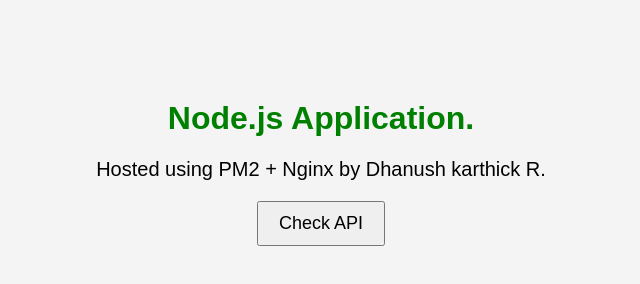
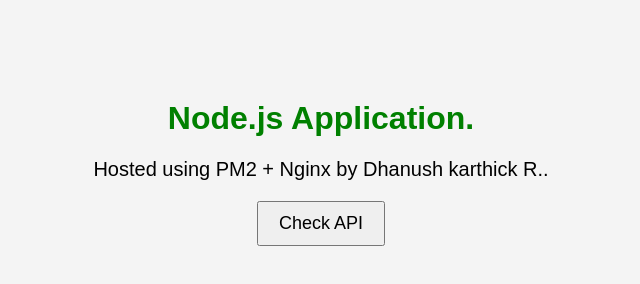
Before and after one commit to Dhanush2004-cyber/nodeapp1, a website: page public/index.html in a window 1280 px wide. Shown: the full height of the page, 319-959 px from the left. Drawn offline with Linux system fonts and the light colour scheme.

Commit message:
Build test

```diff
--- a/public/index.html
+++ b/public/index.html
@@ -49,7 +49,7 @@
 
 <h1>Node.js Application.</h1>
 
-<p>Hosted using PM2 + Nginx by Dhanush karthick R.</p>
+<p>Hosted using PM2 + Nginx by Dhanush karthick R..</p>
 
 <button onclick="getApi()">Check API</button>
 
```
